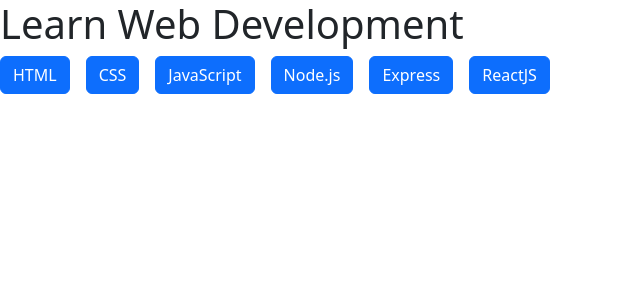
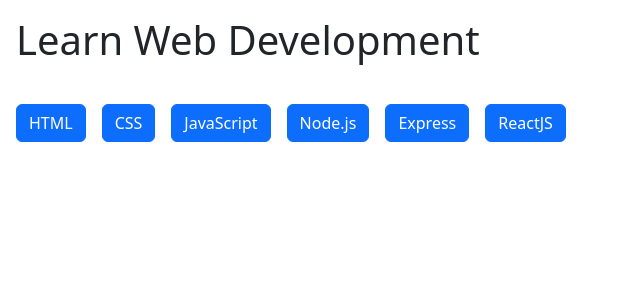
Before and after one commit to alessandrofalcoo/react-use-state, a React (Vite) app: page / in a window 1280 px wide. Shown: the top 300 px of the page, without its empty margins (0-640 px from the left). Built offline with nearby package versions, Linux system fonts and the light colour scheme.

Commit message:
add padding to h1, buttons, and paragraph styles in index.css

```diff
--- a/src/index.css
+++ b/src/index.css
@@ -6,7 +6,16 @@
     box-sizing: border-box;
 }
 
+h1 {
+    padding: 1rem;
+}
+
 .buttons {
     display: flex;
     gap: 1rem;
+    padding: 1rem;
 }
+
+.paragraph {
+    padding: 1rem;
+}
```
